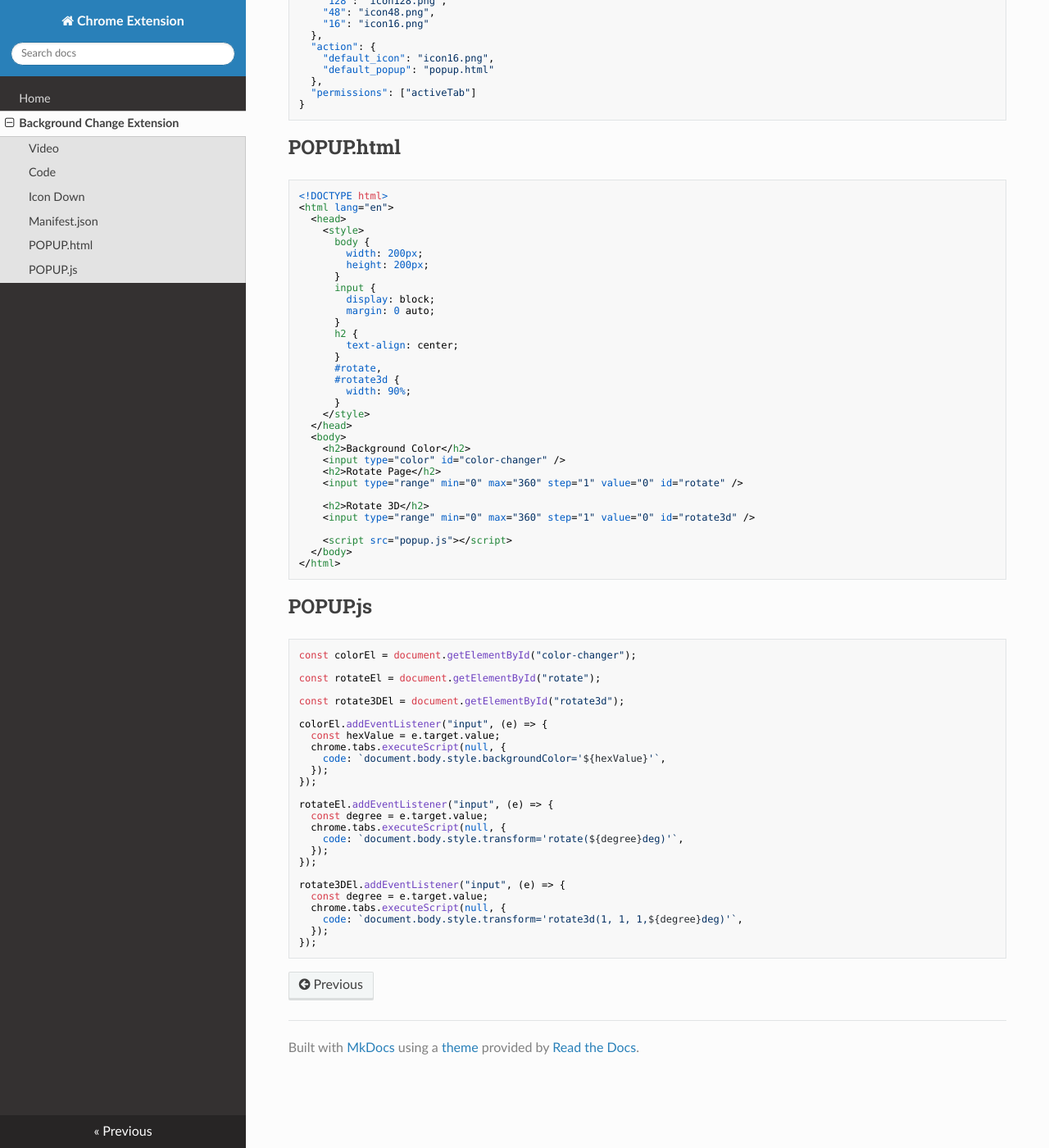
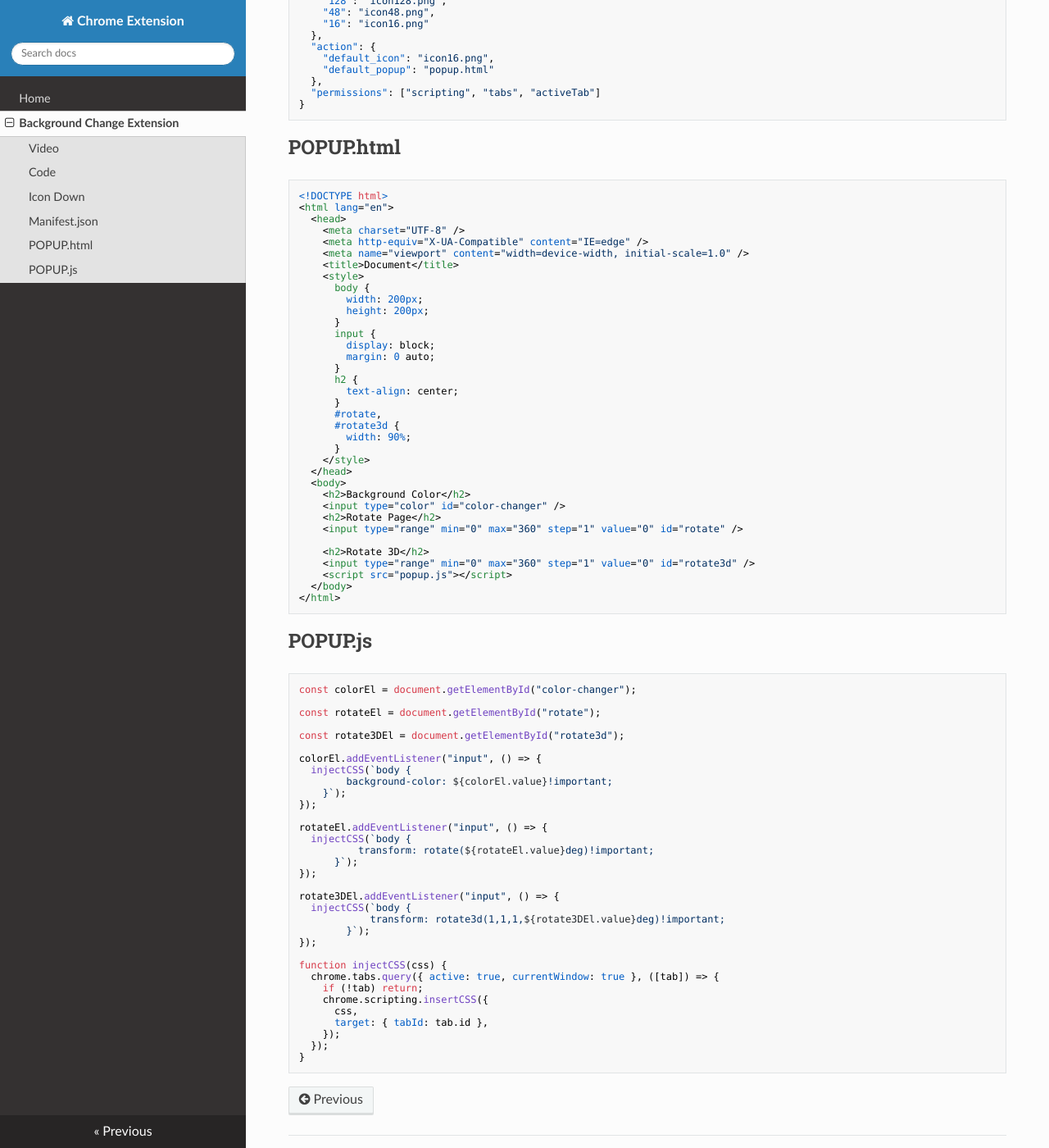
Before and after one commit to phptuts/chromeextensionsdocs, an MkDocs documentation site: the page built from docs/background-change.md, in a window 1280 px wide and 1400 px high, scrolled down 903 px. Shown: the whole window at 82% size. Built offline with MkDocs 1.6.1, drawn with Linux system fonts in a browser that asks for light colours; nearby versions of some CDN libraries; a script that is not in the unit is left out.

Commit message:
updating blog

````diff
--- a/docs/background-change.md
+++ b/docs/background-change.md
@@ -6,7 +6,7 @@
 
 ## Code
 
-[Code](https://github.com/phptuts/changebackgroundchromeextension)
+[Code](https://github.com/phptuts/chrome-extenison-10-minute)
 
 ## Icon Down
 
@@ -29,7 +29,7 @@
     "default_icon": "icon16.png",
     "default_popup": "popup.html"
   },
-  "permissions": ["activeTab"]
+  "permissions": ["scripting", "tabs", "activeTab"]
 }
 ```
 
@@ -39,6 +39,10 @@
 <!DOCTYPE html>
 <html lang="en">
   <head>
+    <meta charset="UTF-8" />
+    <meta http-equiv="X-UA-Compatible" content="IE=edge" />
+    <meta name="viewport" content="width=device-width, initial-scale=1.0" />
+    <title>Document</title>
     <style>
       body {
         width: 200px;
@@ -65,7 +69,6 @@
 
     <h2>Rotate 3D</h2>
     <input type="range" min="0" max="360" step="1" value="0" id="rotate3d" />
-
     <script src="popup.js"></script>
   </body>
 </html>
@@ -80,24 +83,31 @@ const rotateEl = document.getElementById("rotate");
 
 const rotate3DEl = document.getElementById("rotate3d");
 
-colorEl.addEventListener("input", (e) => {
-  const hexValue = e.target.value;
-  chrome.tabs.executeScript(null, {
-    code: `document.body.style.backgroundColor='${hexValue}'`,
-  });
+colorEl.addEventListener("input", () => {
+  injectCSS(`body {
+        background-color: ${colorEl.value}!important;
+    }`);
 });
 
-rotateEl.addEventListener("input", (e) => {
-  const degree = e.target.value;
-  chrome.tabs.executeScript(null, {
-    code: `document.body.style.transform='rotate(${degree}deg)'`,
-  });
+rotateEl.addEventListener("input", () => {
+  injectCSS(`body {
+          transform: rotate(${rotateEl.value}deg)!important;
+      }`);
 });
 
-rotate3DEl.addEventListener("input", (e) => {
-  const degree = e.target.value;
-  chrome.tabs.executeScript(null, {
-    code: `document.body.style.transform='rotate3d(1, 1, 1,${degree}deg)'`,
+rotate3DEl.addEventListener("input", () => {
+  injectCSS(`body {
+            transform: rotate3d(1,1,1,${rotate3DEl.value}deg)!important;
+        }`);
+});
+
+function injectCSS(css) {
+  chrome.tabs.query({ active: true, currentWindow: true }, ([tab]) => {
+    if (!tab) return;
+    chrome.scripting.insertCSS({
+      css,
+      target: { tabId: tab.id },
+    });
   });
-});
+}
 ```
````
Also changed, not shown: 1 other file.
